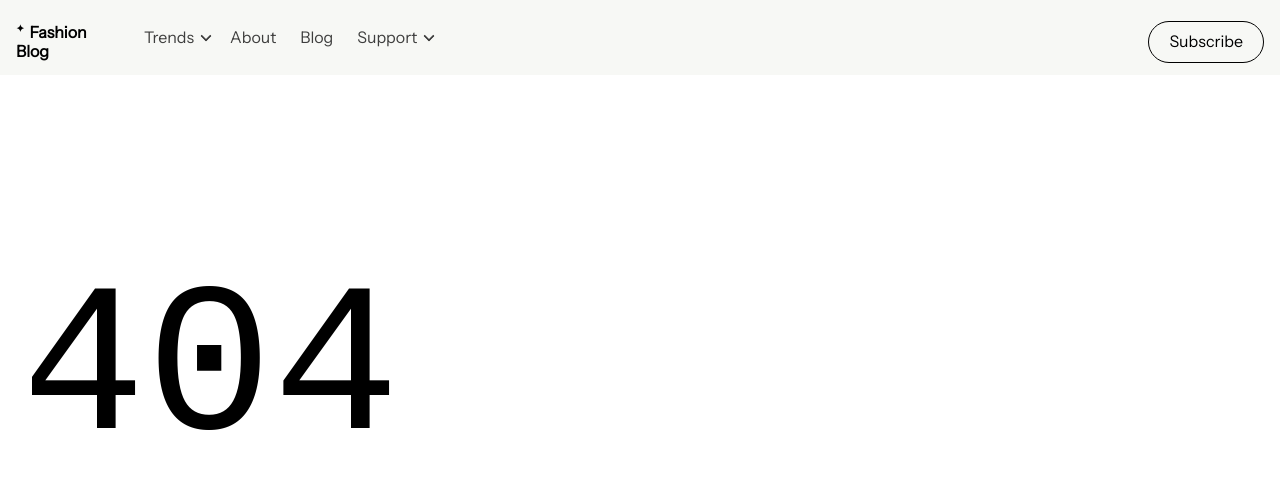
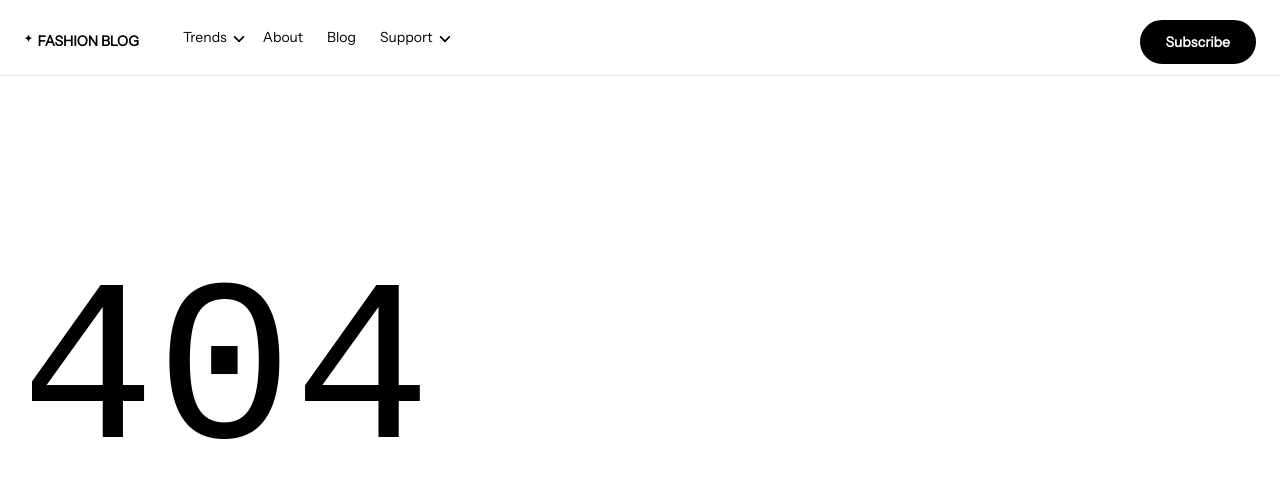
Before and after one commit to xcLusfx/ema-wkd-trendsetters, a website: page 404.html in a window 1280 px wide. Shown: the top 480 px of the page. Drawn offline with Linux system fonts and the light colour scheme.

Commit message:
Add header block
Automated migration updates generated by Experience Modernization Agent.

Changed files (2):
- blocks/header/header.css
- styles/styles.css

```diff
--- a/blocks/header/header.css
+++ b/blocks/header/header.css
@@ -1,6 +1,6 @@
 /* header and nav layout */
 header .nav-wrapper {
-  background-color: var(--light-color);
+  background-color: #fff;
   width: 100%;
   z-index: 2;
   position: fixed;
@@ -32,15 +32,18 @@ header nav[aria-expanded='true'] {
 
 @media (width >= 900px) {
   header .nav-wrapper {
-    position: relative;
+    position: sticky;
+    top: 0;
+    border-bottom: 1px solid rgb(232 232 232);
   }
 
   header nav {
     display: flex;
-    justify-content: flex-start;
-    gap: 0 16px;
+    justify-content: space-between;
+    align-items: center;
+    gap: 32px;
     max-width: 1280px;
-    padding: 12px 16px;
+    padding: 16px 24px;
   }
 
   header nav[aria-expanded='true'] {
@@ -60,7 +63,7 @@ header nav a:any-link {
 
 header nav .nav-sections a:any-link,
 header nav .nav-sections .nav-drop {
-  color: rgb(0 0 0 / 75%);
+  color: var(--text-color);
 }
 
 /* hamburger */
@@ -155,10 +158,11 @@ header nav[aria-expanded='true'] .nav-hamburger-icon::after {
 header .nav-brand {
   grid-area: brand;
   flex-basis: auto;
-  font-size: var(--body-font-size-m);
+  flex-shrink: 0;
+  font-size: var(--body-font-size-s);
   font-weight: 700;
   line-height: 1.2;
-  max-width: 100px;
+  text-transform: uppercase;
 }
 
 header nav .nav-brand a:any-link {
@@ -196,7 +200,7 @@ header nav ul {
 }
 
 header nav .nav-sections ul {
-  font-size: var(--body-font-size-m);
+  font-size: var(--body-font-size-s);
   line-height: 1.2;
 }
 
@@ -206,7 +210,6 @@ header nav .nav-sections .default-content-wrapper > ul > li {
   font-weight: 400;
   line-height: 1.4;
   padding: 9px 14px;
-  color: rgb(0 0 0 / 75%);
 }
 
 header nav .nav-sections ul > li strong {
@@ -255,9 +258,10 @@ header nav .nav-sections .default-content-wrapper > ul > li > ul > li {
 
 @media (width >= 900px) {
   header nav .nav-sections {
-    display: block;
+    display: flex;
     visibility: visible;
     white-space: nowrap;
+    justify-content: center;
   }
 
   header nav[aria-expanded='true'] .nav-sections {
@@ -265,10 +269,12 @@ header nav .nav-sections .default-content-wrapper > ul > li > ul > li {
   }
 
   header nav .nav-sections .default-content-wrapper > ul > li {
-    font-size: var(--body-font-size-m);
+    font-size: var(--body-font-size-s);
+    font-weight: 500;
     padding: 8px 12px;
     flex: 0 1 auto;
     position: relative;
+    border-radius: 8px;
   }
 
   header nav .nav-sections .default-content-wrapper > ul > li.nav-drop {
@@ -315,9 +321,10 @@ header nav .nav-sections .default-content-wrapper > ul > li > ul > li {
     width: 200px;
     top: 150%;
     padding: 16px;
-    background-color: var(--light-color);
-    border-radius: 0;
+    background-color: #fff;
+    border-radius: 12px;
     white-space: initial;
+    box-shadow: 0 4px 16px rgb(0 0 0 / 10%);
   }
 
   header nav .nav-sections .default-content-wrapper > ul > li > ul::before {
@@ -329,11 +336,15 @@ header nav .nav-sections .default-content-wrapper > ul > li > ul > li {
     height: 0;
     border-left: 8px solid transparent;
     border-right: 8px solid transparent;
-    border-bottom: 8px solid var(--light-color);
+    border-bottom: 8px solid #fff;
   }
 
   header nav .nav-sections .default-content-wrapper > ul > li > ul > li {
     padding: 8px 0;
+  }
+
+  header nav .nav-sections .default-content-wrapper > ul > li:hover {
+    background-color: rgb(0 0 0 / 5%);
   }
 }
 
@@ -346,7 +357,7 @@ header nav .nav-tools {
 header nav .nav-tools a:any-link {
   display: inline-block;
   padding: 8px 0;
-  font-size: var(--body-font-size-m);
+  font-size: var(--body-font-size-s);
   font-weight: 400;
   line-height: 1.2;
   color: var(--text-color);
@@ -365,14 +376,18 @@ header nav .nav-tools a:hover {
 
 @media (width >= 900px) {
   header nav .nav-tools a:any-link {
-    padding: 10px 20px;
+    padding: 12px 24px;
+    font-weight: 600;
     text-decoration: none;
-    border: 1.5px solid var(--text-color);
-    border-radius: 24px;
+    color: #fff;
+    background-color: #000;
+    border: 2px solid #000;
+    border-radius: 9999px;
   }
 
   header nav .nav-tools a:hover {
     text-decoration: none;
-    background: rgb(0 0 0 / 5%);
+    color: #fff;
+    background-color: rgb(0 0 0 / 85%);
   }
 }
--- a/styles/styles.css
+++ b/styles/styles.css
@@ -118,7 +118,7 @@ h6 {
   margin-top: 0.8em;
   margin-bottom: 0.25em;
   font-family: var(--heading-font-family);
-  font-weight: 400;
+  font-weight: 700;
   line-height: 1.04;
   letter-spacing: -0.01em;
   scroll-margin: 40px;
```
